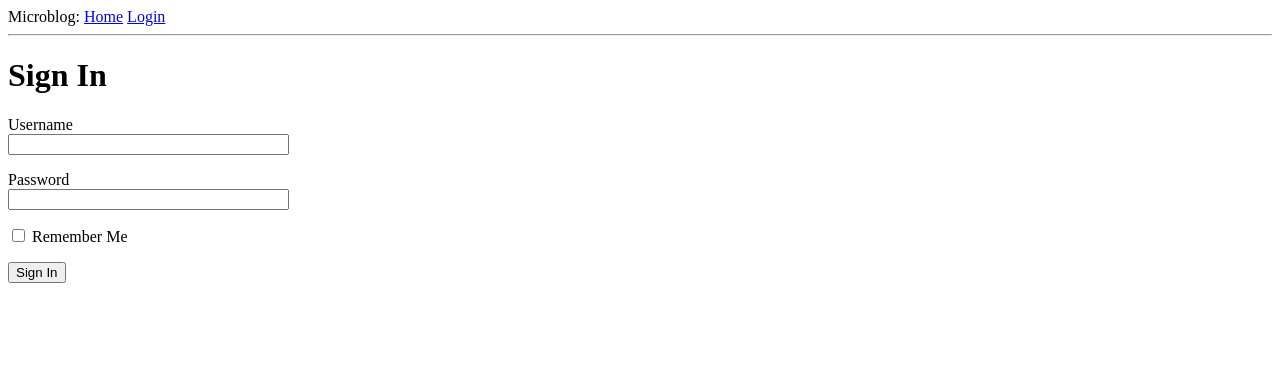
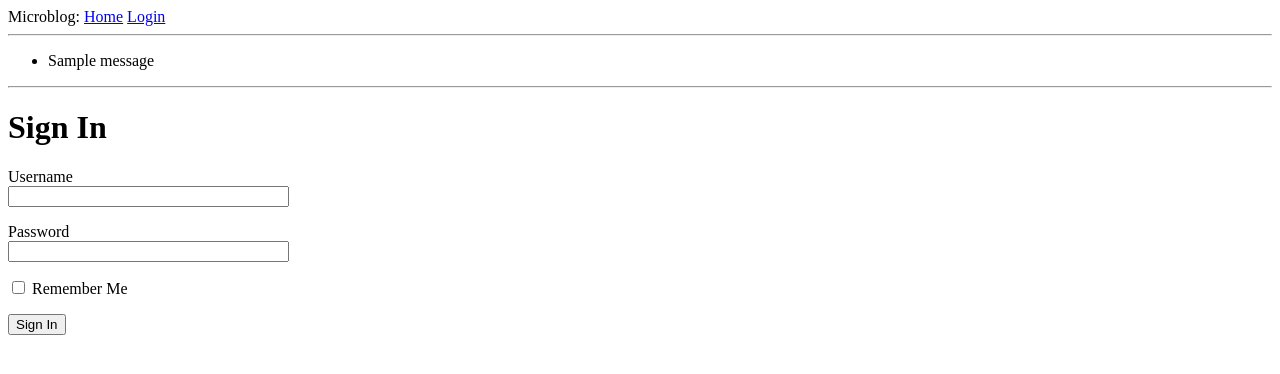
Before and after one commit to zer0ttl/bookreviewer, a Flask app: page /login in a window 1280 px wide. Shown: the top 374 px of the page. Run offline with Flask 2, Linux system fonts and the light colour scheme; one stand-in notice (Sample message) is shown.

Commit message:
form implementation complete, flash messages implemented too!

```diff
--- a/app/routes.py
+++ b/app/routes.py
@@ -1,4 +1,4 @@
-from flask import render_template
+from flask import render_template, flash, redirect
 from app import app
 from app.forms import LoginForm
 
@@ -20,7 +20,11 @@ def index():
     return render_template("index.html", title="Home", user=user, posts=posts)
 
 
-@app.route("/login")
+@app.route("/login", methods=["GET", "POST"])
 def login():
     form = LoginForm()
+    if form.validate_on_submit():
+        flash("Login requested for user {}, remember_me={}".format(
+            form.username.data, form.remember_me.data))
+        return redirect("/index")
     return render_template("login.html", title="Sign In", form=form)
--- a/app/templates/base.html
+++ b/app/templates/base.html
@@ -13,6 +13,16 @@
             <a href="/login">Login</a>
         </div>
         <hr>
+        {% with messages = get_flashed_messages() %}
+        {% if messages %}
+        <ul>
+            {% for message in messages %}
+            <li>{{ message }}</li>
+            {% endfor %}
+        </ul>
+        {% endif %}
+        {% endwith %}
+        <hr>
         {% block content %}{% endblock %}
     </body>
 </html>
--- a/app/templates/login.html
+++ b/app/templates/login.html
@@ -6,11 +6,17 @@
         {{ form.hidden_tag() }}
         <p>
             {{ form.username.label }}<br>
-            {{ form.username(size=32) }}
+            {{ form.username(size=32) }}<br>
+            {% for error in form.username.errors %}
+            <span style="color: red;">[{{ error }}]</span>
+            {% endfor %}
         </p>
         <p>
             {{ form.password.label }}<br>
-            {{ form.password(size=32) }}
+            {{ form.password(size=32) }}<br>
+            {% for error in form.password.errors %}
+            <span style="color: red;">[{{ error }}]</span>
+            {% endfor %}
         </p>
         <p>{{ form.remember_me() }} {{ form.remember_me.label }}</p>
         <p>{{ form.submit() }}</p>
```
